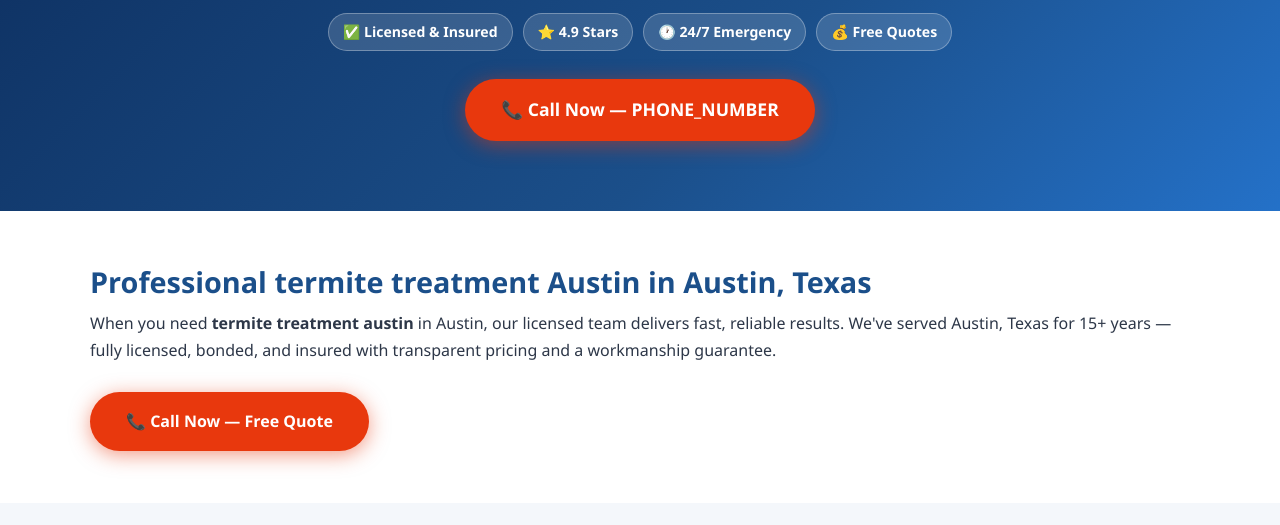
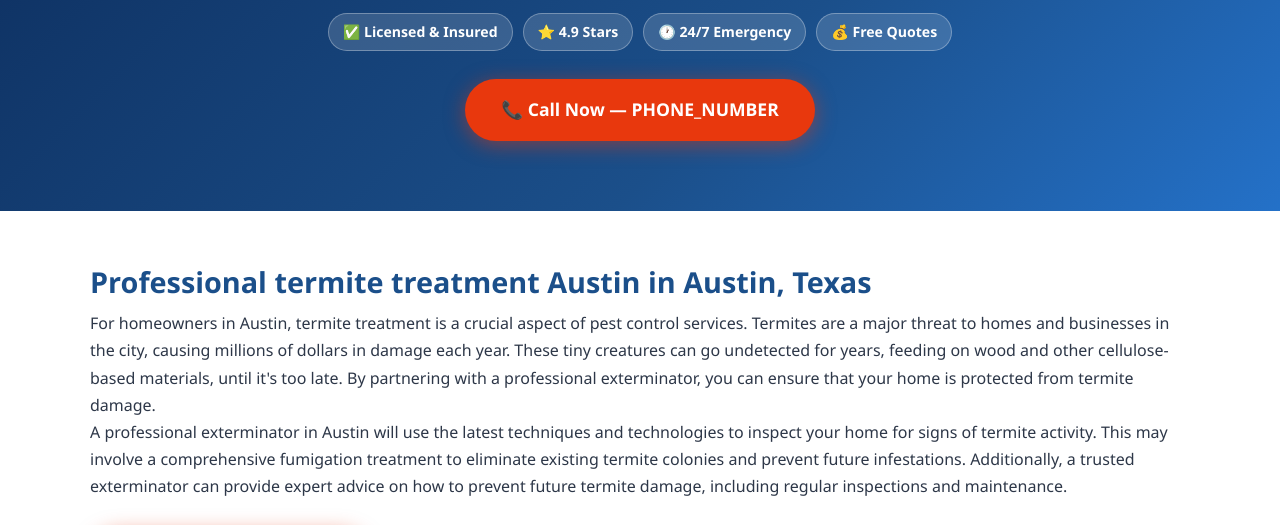
Before and after one commit to leadsmartaffiliate/pest-control-service-austin-tx, a plain HTML site: page termite-treatment/index.html in a window 1280 px wide. Shown: the part 235-760 px from the top of the page. Drawn offline with Linux system fonts and the light colour scheme.

Commit message:
Update termite-treatment/index.html

```diff
--- a/termite-treatment/index.html
+++ b/termite-treatment/index.html
@@ -170,7 +170,8 @@ footer{background:var(--dark);color:#c9d1e0;padding:40px 20px 20px}
 <section aria-labelledby="sub-intro-heading">
   <div class="section-inner">
     <h2 id="sub-intro-heading">Professional termite treatment Austin in Austin, Texas</h2>
-    <p>When you need <strong>termite treatment austin</strong> in Austin, our licensed team delivers fast, reliable results. We've served Austin, Texas for 15+ years — fully licensed, bonded, and insured with transparent pricing and a workmanship guarantee.</p>
+    <p>For homeowners in Austin, termite treatment is a crucial aspect of pest control services. Termites are a major threat to homes and businesses in the city, causing millions of dollars in damage each year. These tiny creatures can go undetected for years, feeding on wood and other cellulose-based materials, until it's too late. By partnering with a professional exterminator, you can ensure that your home is protected from termite damage.</p>
+<p>A professional exterminator in Austin will use the latest techniques and technologies to inspect your home for signs of termite activity. This may involve a comprehensive fumigation treatment to eliminate existing termite colonies and prevent future infestations. Additionally, a trusted exterminator can provide expert advice on how to prevent future termite damage, including regular inspections and maintenance.</p>
     <br>
     <a href="tel:PHONE_NUMBER" class="btn-call" style="font-size:1em"
        aria-label="Call now for termite treatment Austin in Austin">📞 Call Now — Free Quote</a>
```
